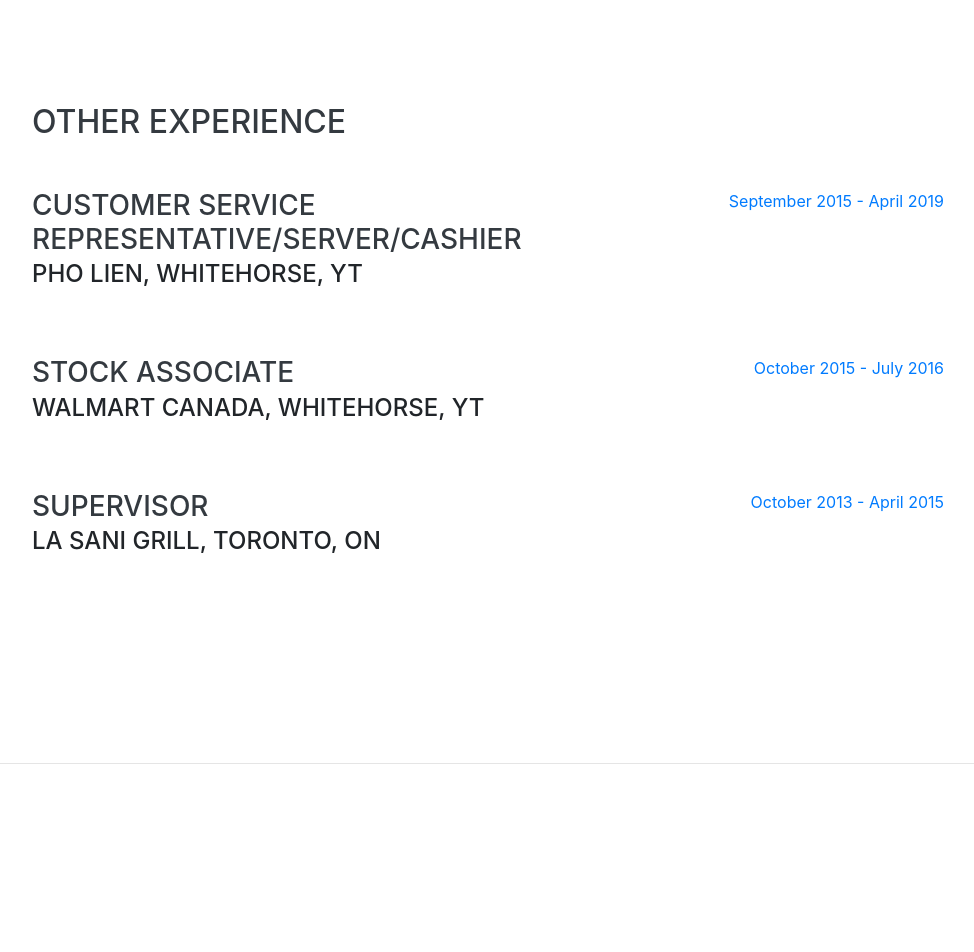
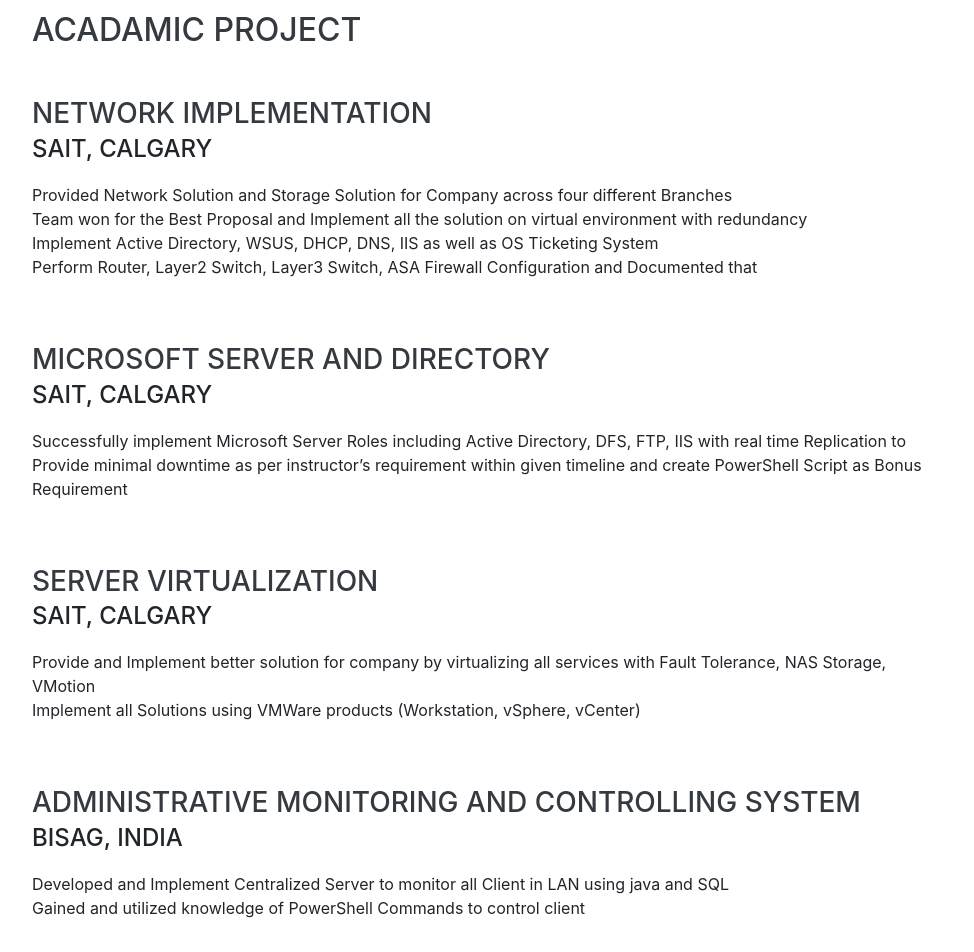
Before and after one commit to ankitpatel710/ankitpatel710.github.io, a website with bundled scripts: page index.html in a window 1280 px wide. Shown: the part 3240-4192 px from the top of the page, without its empty margins (288-1262 px from the left). Built offline with nearby package versions, Linux system fonts and the light colour scheme; a web font is replaced by a local one.

Commit message:
Update index.html

```diff
--- a/index.html
+++ b/index.html
@@ -284,7 +284,7 @@
         </div>
       </section>
 	   <hr class="m-0" />
-	        <section
+	 <section
         class="resume-section p-3 p-lg-5 d-flex align-items-center"
         id="experience"
       >
@@ -303,7 +303,7 @@
 				Troubleshooting , Refurbishing and Repairing Computers, Laptops, Servers, Printers and Monitors <br>
 				Perform additional Installation and Upgrades as Company’s Requirement <br>
 				Receiving, Labeling, Triaging and Data entry of Assets <br>
-				<b>Achievement:</b>Implement Windows Deployment service as well as Windows Update Service as per Company’s Requirement while providing Better and Efficient Solution than Previous one with Technical Documentation <br>
+				<b><i>Achievement:</i></b>Implement Windows Deployment service as well as Windows Update Service as per Company’s Requirement while providing Better and Efficient Solution than Previous one with Technical Documentation <br>
 
               </p>
             </div>
@@ -319,13 +319,80 @@
               <h3 class="mb-0">IT Technician</h3>
               <div class="subheading mb-3">BISAG, India</div>
 			   <p>
-                Installed and Maintained Company’s Computer Systems and Network
-				Troubleshooting of systems on Site as well as offsite
+                Installed and Maintained Company’s Computer Systems and Network<br>
+				Troubleshooting of systems on Site as well as offsite<br>
 				Provide Technical Assistant to Customers over Telephone, Email or in person as needed
               </p>
             </div>
             <div class="resume-date text-md-right">
               <span class="text-primary">May 2012 - Auguest 2013</span>
+            </div>
+          </div>
+		</div>
+      </section>
+	  	 <section
+        class="resume-section p-3 p-lg-5 d-flex align-items-center"
+        id="project"
+      >
+        <div class="w-100">
+          <h2 class="mb-5">Acadamic Project</h2>
+		  <div
+            class="resume-item d-flex flex-column flex-md-row justify-content-between mb-5"
+          >
+            <div class="resume-content">
+              <h3 class="mb-0">
+                Network Implementation
+              </h3>
+              <div class="subheading mb-3">SAIT, Calgary</div>
+			   <p>
+                Provided Network Solution and Storage Solution for Company across four different Branches <br>
+Team won for the Best Proposal and Implement all the solution on virtual environment with redundancy<br>
+Implement Active Directory, WSUS, DHCP, DNS, IIS as well as OS Ticketing System<br>
+Perform Router, Layer2 Switch, Layer3 Switch, ASA Firewall Configuration and Documented that
+
+
+              </p>
+            </div>
+          </div>
+
+          <div
+            class="resume-item d-flex flex-column flex-md-row justify-content-between mb-5"
+          >
+            <div class="resume-content">
+              <h3 class="mb-0">Microsoft Server and Directory </h3>
+              <div class="subheading mb-3">SAIT, Calgary</div>
+			   <p>
+              Successfully implement Microsoft Server Roles including Active Directory, DFS, FTP, IIS with real time Replication to Provide minimal downtime as per instructor’s requirement  within given timeline and create PowerShell Script as Bonus Requirement
+
+              </p>
+            </div>
+          </div>
+
+		   <div
+            class="resume-item d-flex flex-column flex-md-row justify-content-between mb-5"
+          >
+            <div class="resume-content">
+              <h3 class="mb-0">Server Virtualization  </h3>
+              <div class="subheading mb-3">SAIT, Calgary</div>
+			   <p>
+               Provide and Implement better solution for company by virtualizing all services with Fault Tolerance, NAS Storage, VMotion <br>
+Implement all Solutions using VMWare products (Workstation, vSphere, vCenter)
+
+              </p>
+            </div>
+          </div>
+
+		   <div
+            class="resume-item d-flex flex-column flex-md-row justify-content-between mb-5"
+          >
+            <div class="resume-content">
+              <h3 class="mb-0">Administrative monitoring and Controlling System  </h3>
+              <div class="subheading mb-3">BISAG, India</div>
+			   <p>
+               Developed and Implement Centralized Server to monitor all Client in LAN using java and SQL<br>
+Gained and utilized knowledge of PowerShell Commands to control client
+
+              </p>
             </div>
           </div>
 		</div>
```
